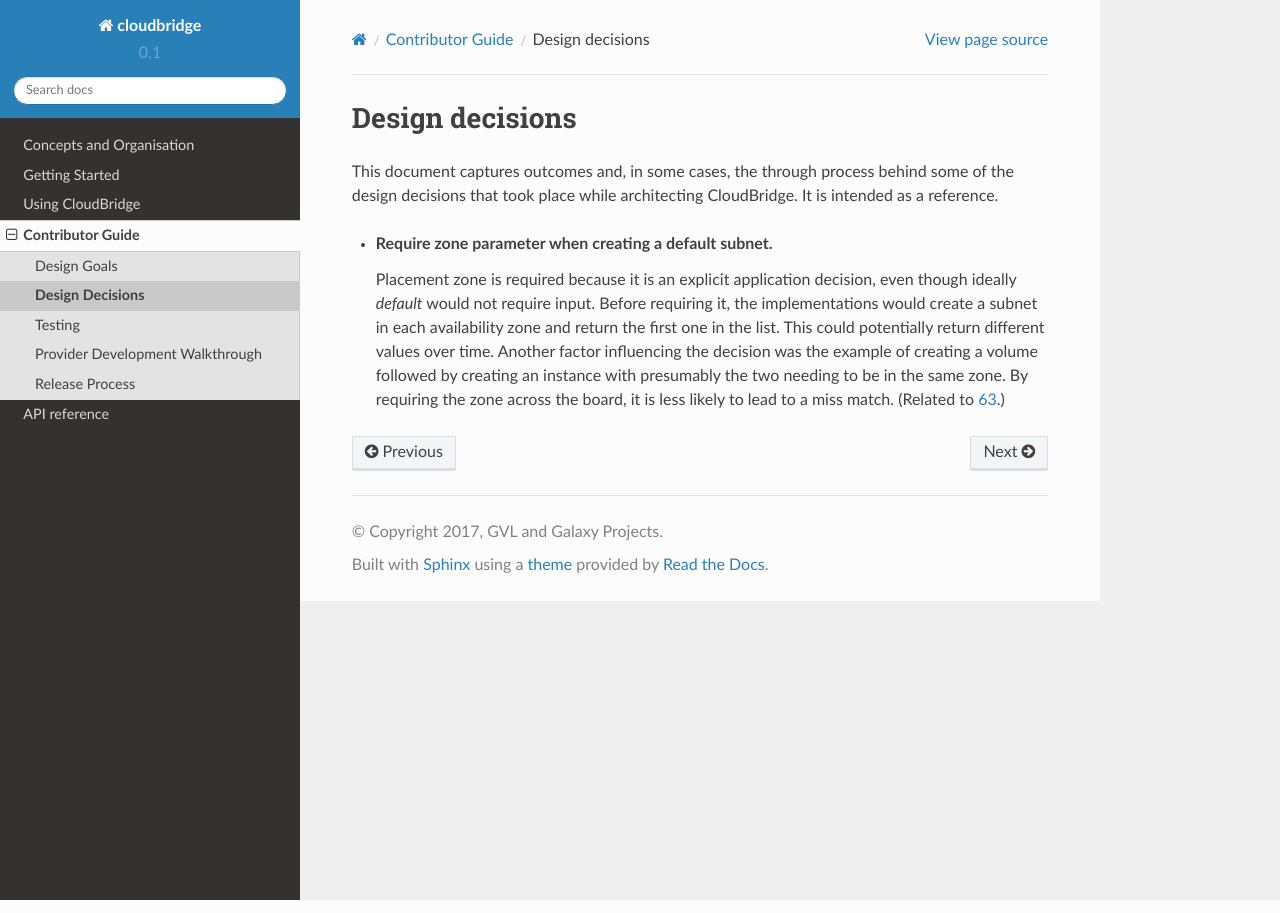
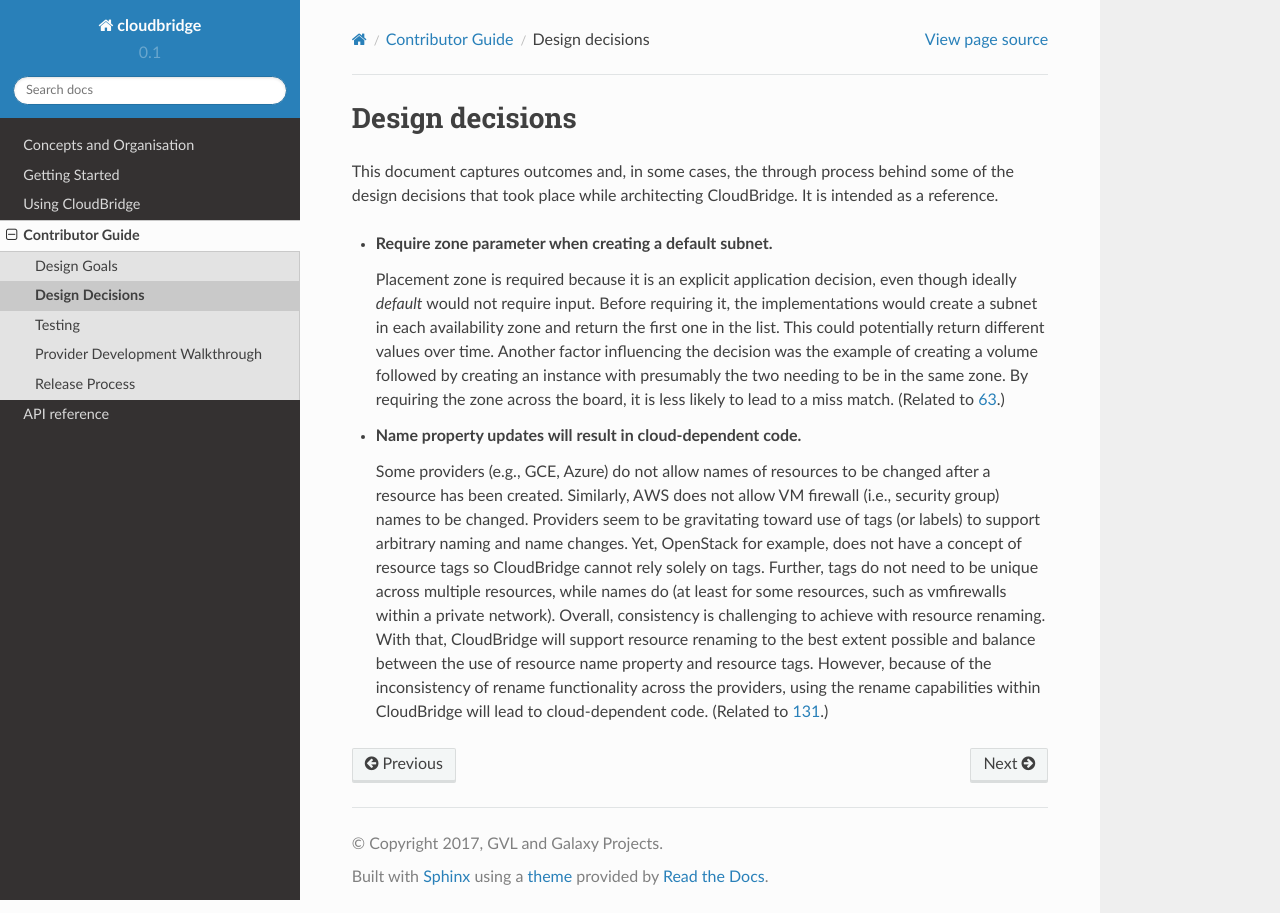
Before and after one commit to CloudVE/cloudbridge, a Sphinx documentation site: the page built from docs/topics/design-decisions.rst, in a window 1280 px wide. Built offline with Sphinx 7.4.7 and the Read the Docs theme 2.0.0, drawn with Linux system fonts in a browser that asks for light colours.

Commit message:
Add design decision for resource peoprety renaming
Closes #131.

```diff
--- a/docs/topics/design-decisions.rst
+++ b/docs/topics/design-decisions.rst
@@ -16,5 +16,22 @@ It is intended as a reference.
   in the same zone. By requiring the zone across the board, it is less likely to
   lead to a miss match. (Related to 63_.)
 
+- **Name property updates will result in cloud-dependent code.**
+
+  Some providers (e.g., GCE, Azure) do not allow names of resources to be
+  changed after a resource has been created. Similarly, AWS does not allow VM
+  firewall (i.e., security group) names to be changed. Providers seem to be
+  gravitating toward use of tags (or labels) to support arbitrary naming and
+  name changes. Yet, OpenStack for example, does not have a concept of resource
+  tags so CloudBridge cannot rely solely on tags. Further, tags do not need to
+  be unique across multiple resources, while names do (at least for some
+  resources, such as vmfirewalls within a private network). Overall, consistency
+  is challenging to achieve with resource renaming. With that, CloudBridge will
+  support resource renaming to the best extent possible and balance between the
+  use of resource name property and resource tags. However, because of the
+  inconsistency of rename functionality across the providers, using the rename
+  capabilities within CloudBridge will lead to cloud-dependent code. (Related to
+  131_.)
 
   .. _63: https://github.com/CloudVE/cloudbridge/issues/63
+  .. _131: https://github.com/CloudVE/cloudbridge/issues/131
```
